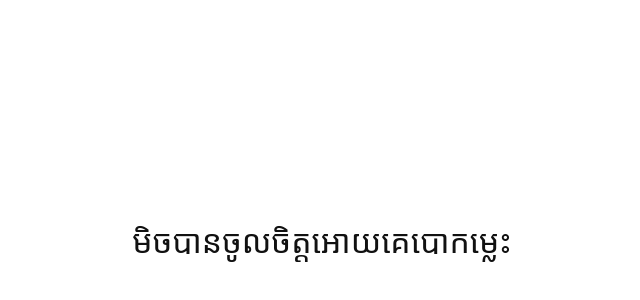
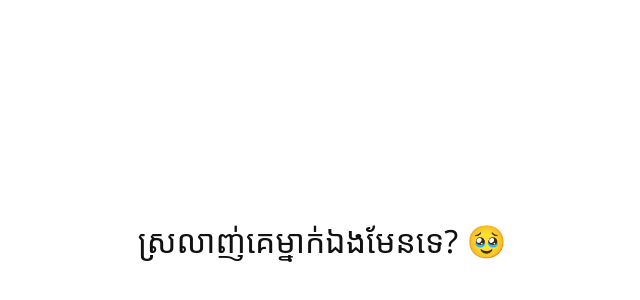
Before and after one commit to compucs/hahaha, a plain HTML site: page index.html in a window 1280 px wide. Shown: the part 160-460 px from the top of the page, without its empty margins (318-958 px from the left). Drawn offline with Linux system fonts and the light colour scheme.

Commit message:
index.html

```diff
--- a/index.html
+++ b/index.html
@@ -18,6 +18,6 @@
   </style>
 </head>
 <body>
-  មិចបានចូលចិត្តអោយគេបោកម្លេះ
+ស្រលាញ់គេម្នាក់ឯងមែនទេ? 🥹
 </body>
 </html>
```
